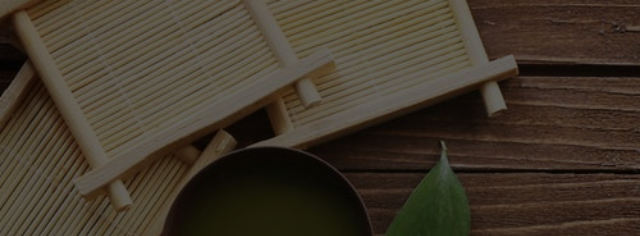
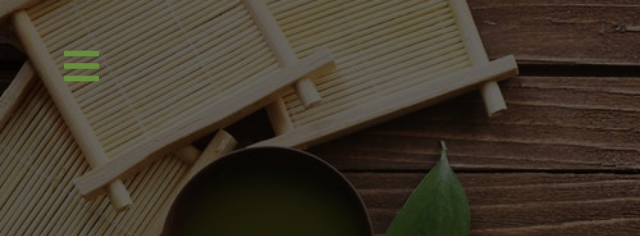
Before and after one commit to NSGuliyev/Star-Wars, a plain HTML site: page index.html in a window 1280 px wide. Shown: the top 236 px of the page, 0-640 px from the left. Drawn offline with Linux system fonts and the light colour scheme; a web font is replaced by a local one.

Commit message:
Navbar btn

```diff
--- a/css/styles.css
+++ b/css/styles.css
@@ -158,6 +158,21 @@ p {
     width: 95vw;
     padding: 4rem 1rem;
   }
+}
+/*
+==========================
+Navbar
+==========================
+*/
+.nav-btn {
+  position: fixed;
+  top: 5%;
+  left: 5%;
+  font-size: 2.5rem;
+  color: var(--clr-primary);
+  z-index: 1;
+  cursor: pointer;
+  /* animation */
 }
 
 /*
--- a/index.html
+++ b/index.html
@@ -15,6 +15,10 @@
   </head>
   <body>
     <!-- navbar -->
+    <!-- Nav button -->
+    <span class="nav-btn" id="nav-btn">
+      <i class="fas fa-bars"></i>
+    </span>
     <!-- header -->
     <header class="header">
       <div class="banner">
@@ -363,7 +367,6 @@
             <i class="fab fa-instagram"></i>
           </a>
           <!-- End of Social Icon -->
-
         </div>
         <h4 class="footer-text">
           &copy; <span id="date"></span>
@@ -371,7 +374,6 @@
           all right reserved
         </h4>
       </div>
-
     </footer>
     <!-- End of Footer -->
 
```
Lines whose indentation alone changed are shown as unchanged.
